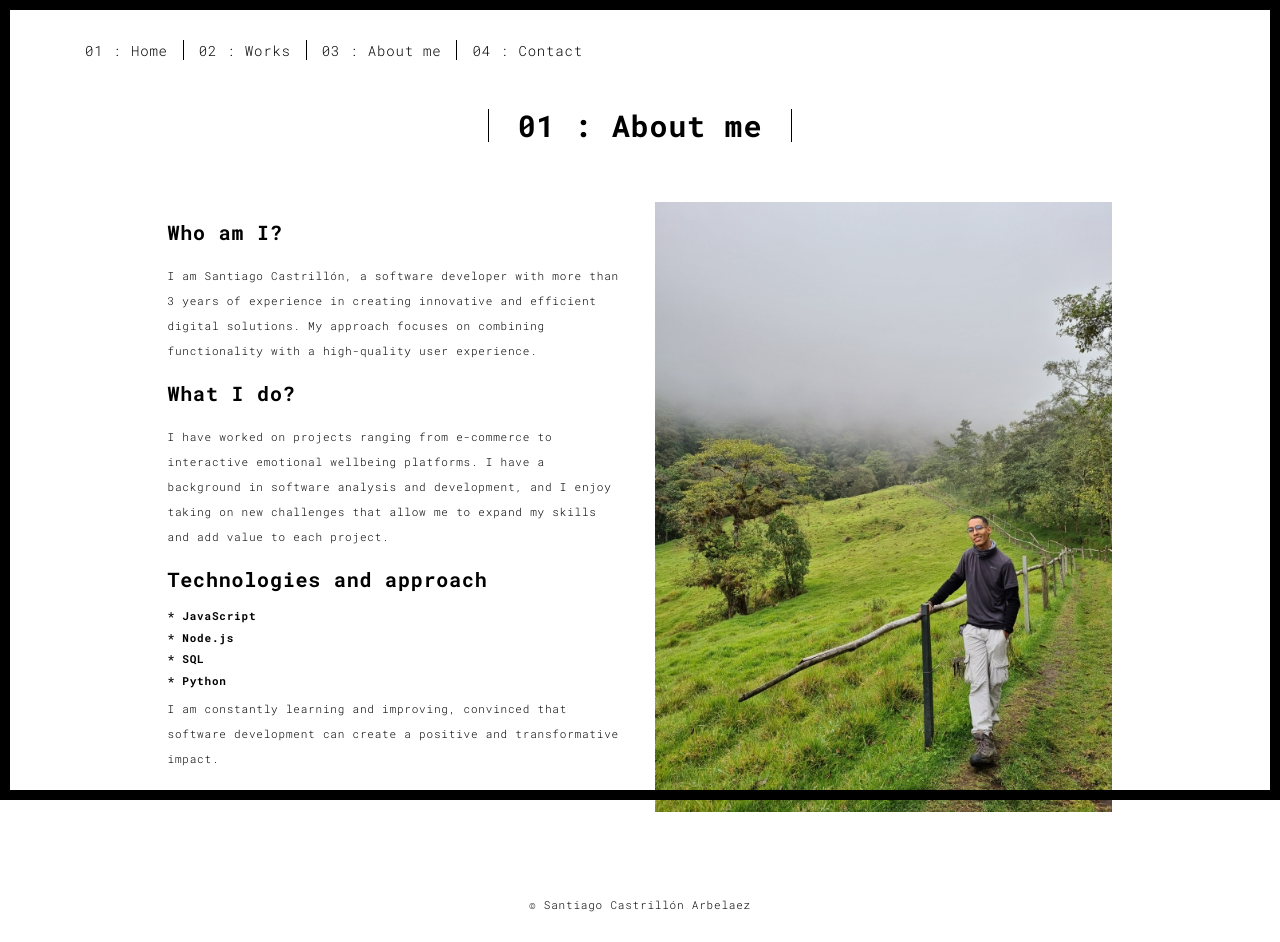
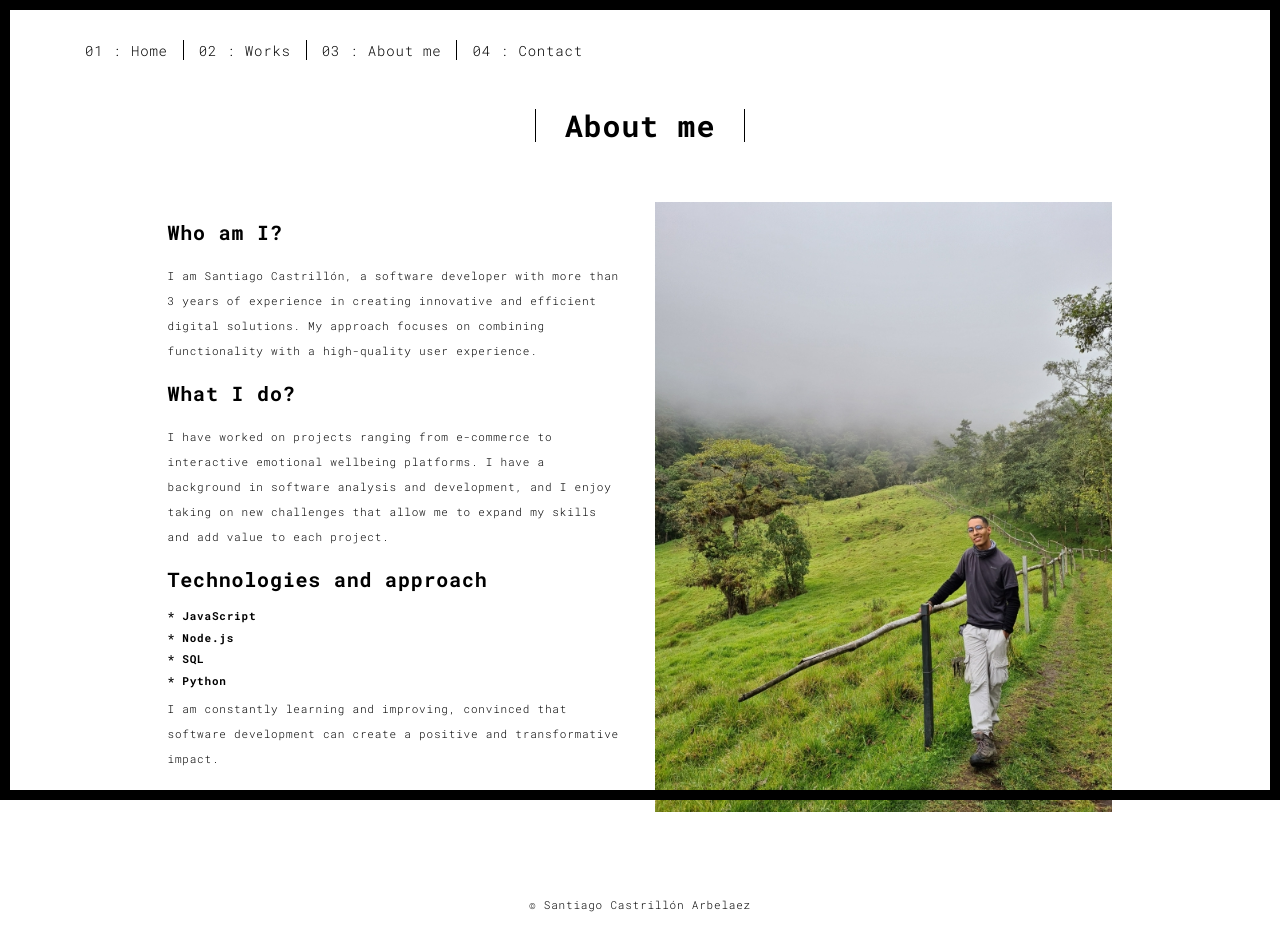
Before and after one commit to SantiagoCastrillonA/portafolio, a plain HTML site: page about.html in a window 1280 px wide. Drawn offline with Linux system fonts and the light colour scheme.

Commit message:
se modificaron titulos de las paginas

```diff
--- a/about.html
+++ b/about.html
@@ -14,7 +14,7 @@
   <link rel="apple-touch-icon" sizes="180x180" href="./assets/apple-icon-180x180.png">
   <link href="./assets/favicon.ico" rel="icon">
 
-  <title>Title page</title>
+  <title>About me</title>
 
 <link href="styles.css" rel="stylesheet"></head>
 
@@ -54,7 +54,7 @@
       <div class="row">
         <div class="col-xs-12">
           <div class="section-container-spacer text-center">
-            <h1 class="h2">01 : About me</h1>
+            <h1 class="h2">About me</h1>
           </div>
 
           <div class="row">
```
Also changed, not shown: contact.html (+1 -1 lines), works.html (+1 -1 lines).
